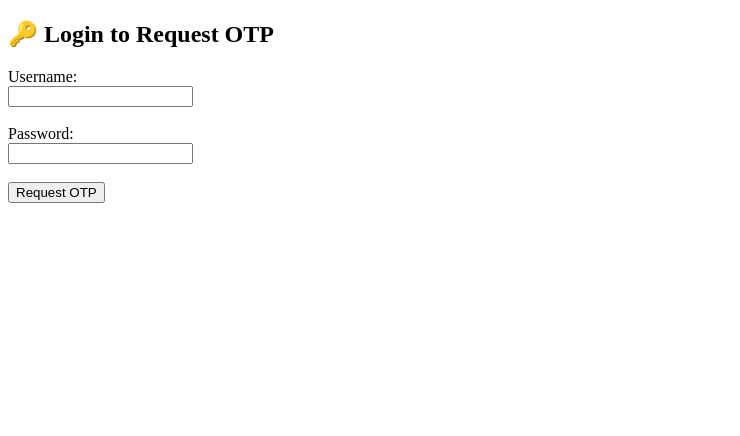
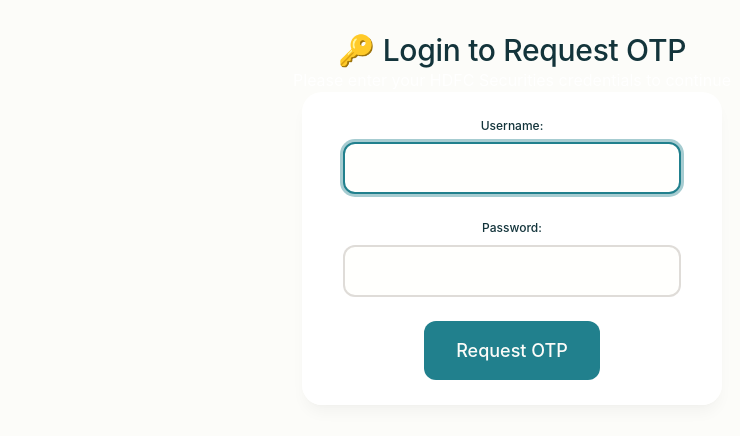
Before and after one commit to pradeepkumarv/family-investment-dashboard, a Flask app: page / in a window 1280 px wide. Shown: the top 436 px of the page, without its empty margins (0-740 px from the left). Run offline with Flask 3, Linux system fonts and the light colour scheme; some web fonts are replaced.

Commit message:
Update login.html

```diff
--- a/templates/login.html
+++ b/templates/login.html
@@ -1,16 +1,100 @@
 <!DOCTYPE html>
-<html>
+<html lang="en">
 <head>
-  <title>HDFC Securities Login</title>
+    <meta charset="UTF-8">
+    <meta name="viewport" content="width=device-width, initial-scale=1.0">
+    <title>HDFC Securities Login</title>
+    <link rel="stylesheet" href="style.css">
 </head>
-<body>
-  <h2>🔑 Login to Request OTP</h2>
-  <form action="/request-otp" method="post">
-    <label>Username:</label><br>
-    <input type="text" name="username" required><br><br>
-    <label>Password:</label><br>
-    <input type="password" name="password" required><br><br>
-    <button type="submit">Request OTP</button>
-  </form>
+<body class="main-landing">
+    <div class="landing-container">
+        <div class="landing-hero">
+            <h1 class="hero-title">🔑 Login to Request OTP</h1>
+            <div class="landing-description">
+                <p>Please enter your HDFC Securities credentials to continue</p>
+            </div>
+        </div>
+
+        <div class="login-section">
+            <div class="login-form">
+                <form id="loginForm" action="/request-otp" method="post">
+                    <div class="form-group">
+                        <label class="form-label" for="username">Username:</label>
+                        <input
+                            type="text"
+                            id="username"
+                            name="username"
+                            class="form-control"
+                            required
+                            autofocus
+                        >
+                    </div>
+
+                    <div class="form-group">
+                        <label class="form-label" for="password">Password:</label>
+                        <input
+                            type="password"
+                            id="password"
+                            name="password"
+                            class="form-control"
+                            required
+                        >
+                    </div>
+
+                    <button type="submit" class="btn btn--primary btn--lg">
+                        Request OTP
+                    </button>
+                </form>
+
+                <div id="errorMessage" class="status status--error hidden" style="margin-top: var(--space-16);"></div>
+            </div>
+        </div>
+    </div>
+
+    <script>
+        // Enhanced form submission with proper JSON handling
+        document.getElementById('loginForm').addEventListener('submit', function(e) {
+            e.preventDefault();
+
+            const formData = new FormData(this);
+            const errorDiv = document.getElementById('errorMessage');
+            errorDiv.classList.add('hidden');
+
+            fetch('/request-otp', {
+                method: 'POST',
+                body: formData
+            })
+            .then(response => {
+                // Check if response is JSON
+                const contentType = response.headers.get('content-type');
+                if (contentType && contentType.includes('application/json')) {
+                    return response.json();
+                } else {
+                    // Handle non-JSON responses (like redirects)
+                    if (response.ok) {
+                        window.location.href = 'otp.html';
+                        return;
+                    }
+                    throw new Error('Invalid response format');
+                }
+            })
+            .then(data => {
+                if (data && data.status === 'success') {
+                    window.location.href = 'otp.html';
+                } else if (data && data.error) {
+                    errorDiv.textContent = data.error;
+                    errorDiv.classList.remove('hidden');
+                } else {
+                    // Fallback for successful non-JSON responses
+                    window.location.href = 'otp.html';
+                }
+            })
+            .catch(error => {
+                console.error('Login error:', error);
+                errorDiv.textContent = 'Login failed. Please try again.';
+                errorDiv.classList.remove('hidden');
+            });
+        });
+    </script>
 </body>
 </html>
```
